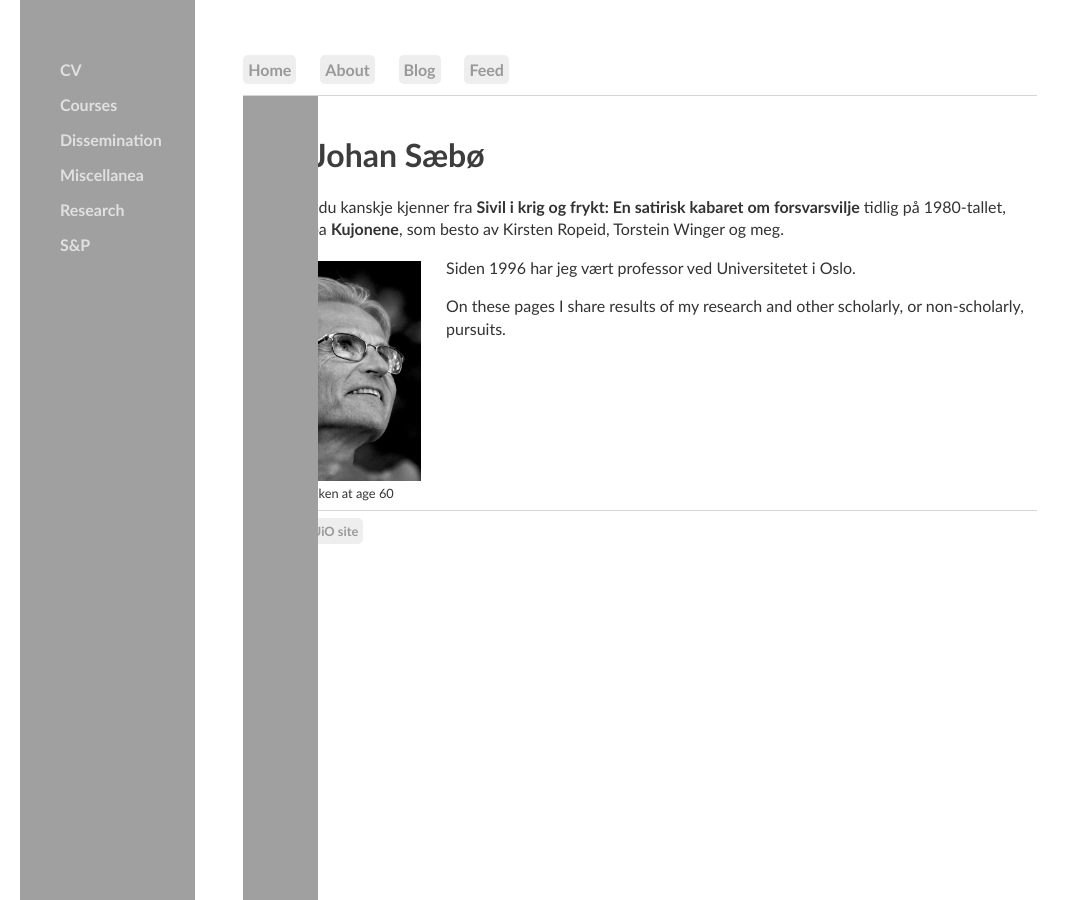
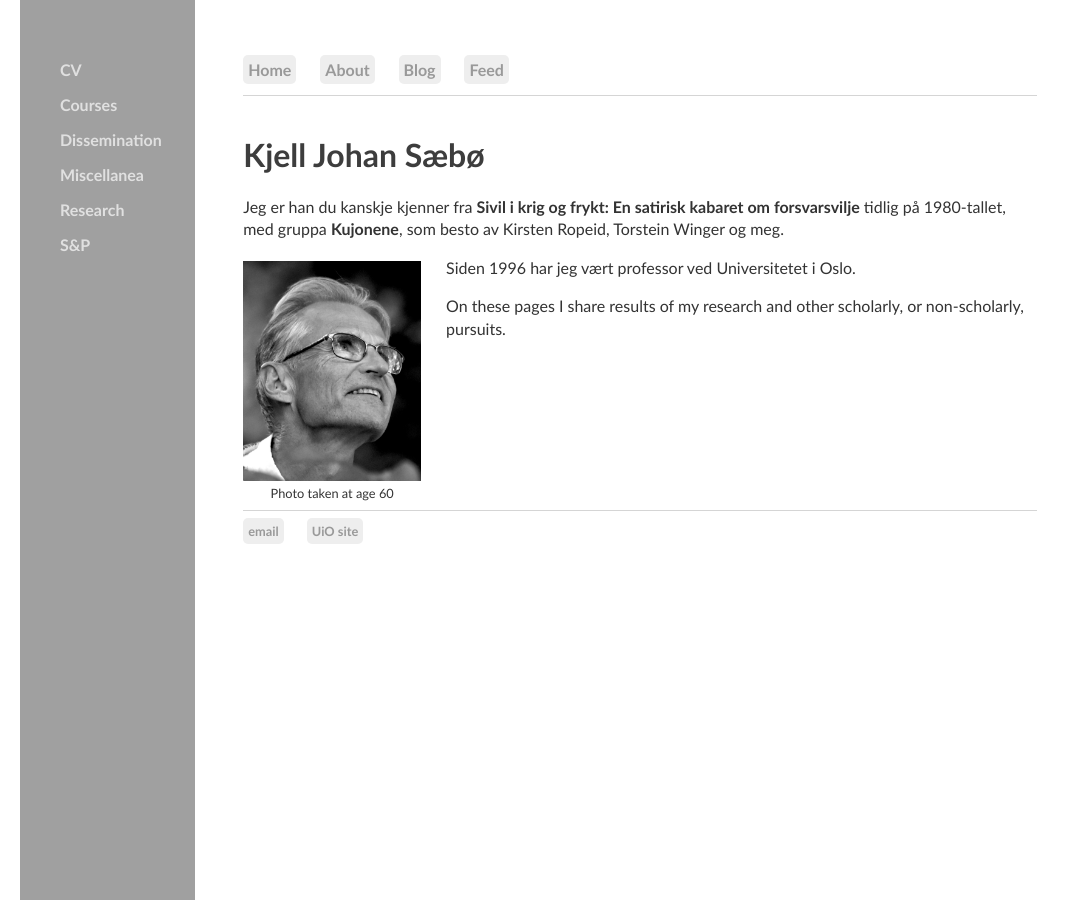
Before and after one commit to kjelljs/kjelljs.github.io, a Jekyll site: the page built from index.html, in a window 1280 px wide. Shown: the whole page, without its empty margins (0-1080 px from the left). Built offline with Jekyll 4.4.1, drawn with Linux system fonts in a browser that asks for light colours.

Commit message:
Update main.css

```diff
--- a/css/main.css
+++ b/css/main.css
@@ -62,15 +62,6 @@ nav a:hover, footer a:hover {
     color: #404040;
 }
 
-right-sidebar {
-  height: 100%;
-  width: 75px;
-  margin-right: 20px;
-  position: fixed;
-  background-color: #a0a0a0;
-  padding-top: 36px;
-}
-
 #blogposts {
     font-family: Optima, Candara, Calibri, Arial, sans-serif; line-height: 1.8em;
     color: #333;
```
